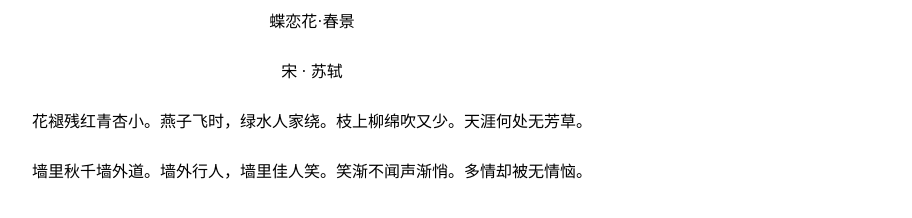
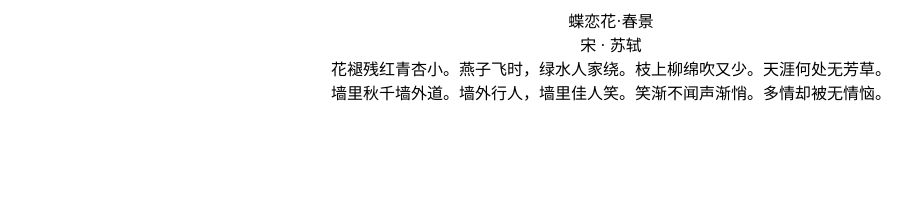
Before and after one commit to jlqq/jlqq.github.io, a plain HTML site: page index.html in a window 1280 px wide. Shown: the whole page, without its empty margins (29-941 px from the left). Drawn offline with Linux system fonts and the light colour scheme.

Commit message:
Update index.html

```diff
--- a/index.html
+++ b/index.html
@@ -2,9 +2,6 @@
 				<head>
 					<style type="text/css">
 					div{
-					   width: 666px;
-					   height: 50;
-
 						  text-align: center;
 						}
 			 </style>
```
